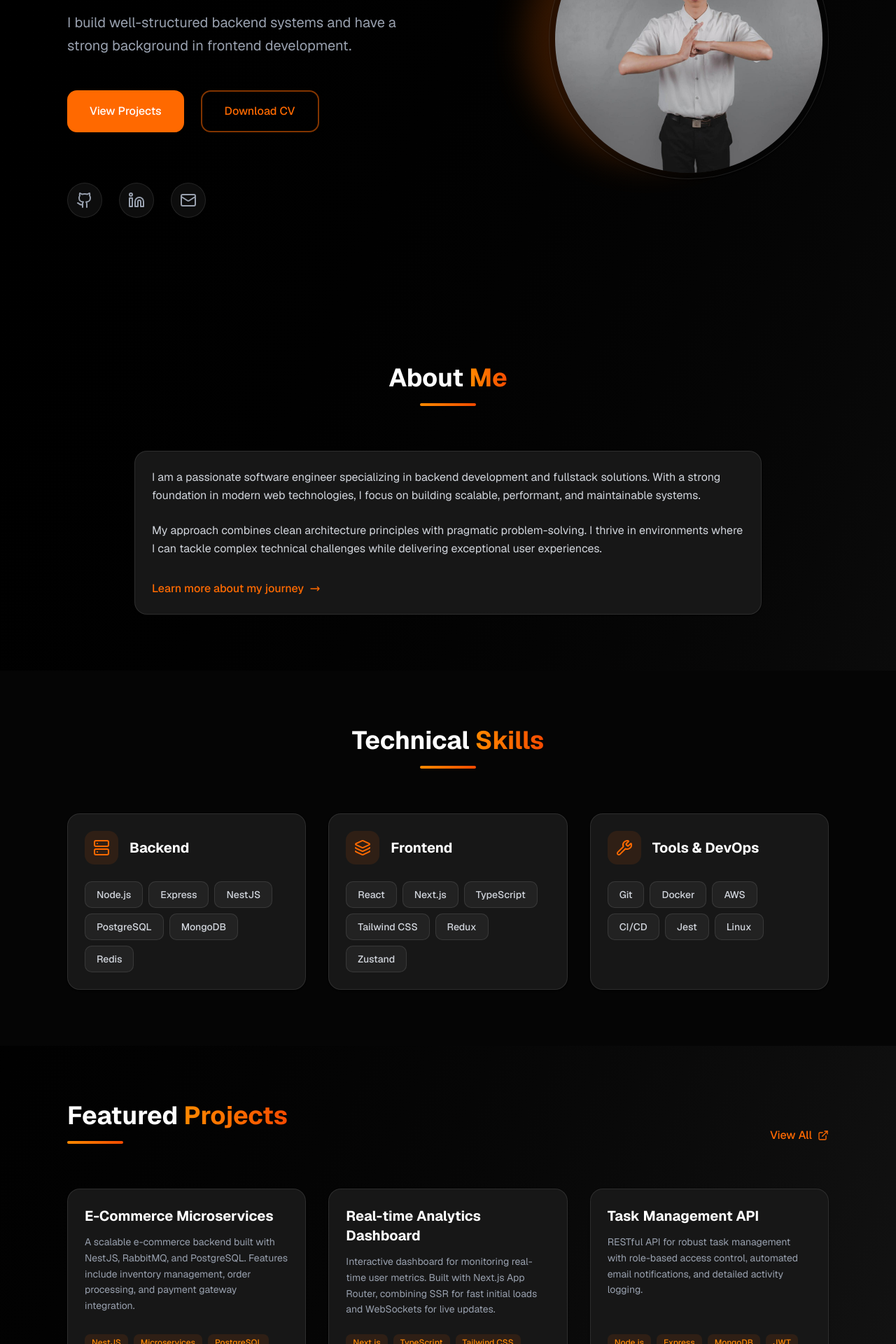
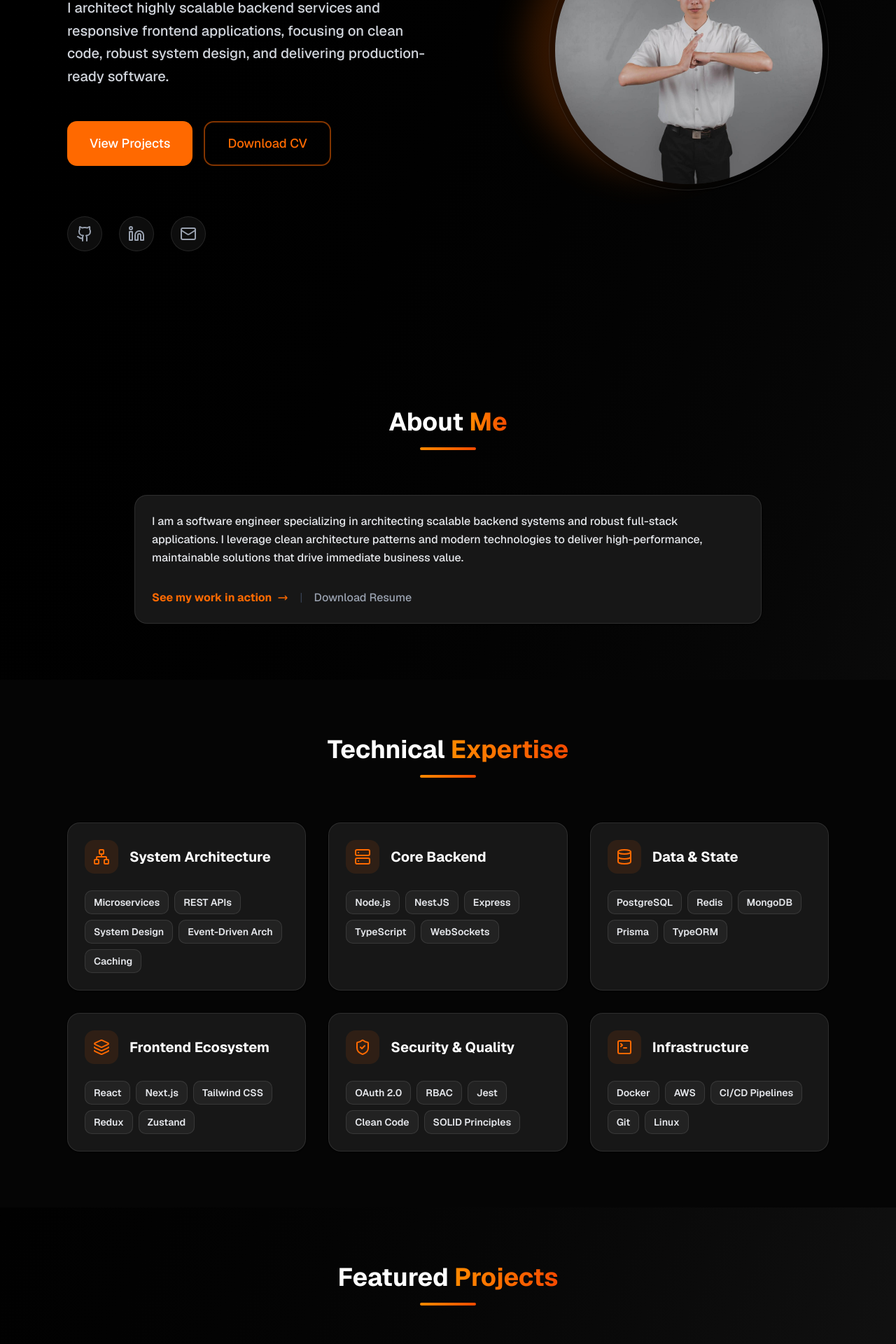
Before and after one commit to nuntawatt/Portfolio-NextJS, a Next.js app in the folder portfolio/: page / in a window 1280 px wide. Shown: the part 360-2280 px from the top of the page at 70% size. Built offline with nearby package versions, Linux system fonts and the light colour scheme.

Commit message:
feat: set up initial portfolio page structure with core sections, navigation, and global layout.

```diff
--- a/portfolio/src/app/layout.tsx
+++ b/portfolio/src/app/layout.tsx
@@ -12,8 +12,8 @@ const inter = Inter({
 });
 
 export const metadata: Metadata = {
-  title: "Mg | Fullstack Developer",
-  description: "Modern portfolio of Mg, Backend and Fullstack Developer",
+  title: "Portfolio",
+  description: "Modern portfolio of Morgorn, Backend and Fullstack Developer",
 };
 
 export default function RootLayout({
--- a/portfolio/src/features/portfolio/components/AboutSection.tsx
+++ b/portfolio/src/features/portfolio/components/AboutSection.tsx
@@ -3,7 +3,7 @@ import { Card } from '@/shared/components/Card';
 
 export function AboutSection() {
   return (
-    <section id="about" className="py-16 md:py-20 transition-colors duration-300">
+    <section id="about" className="scroll-mt-24 py-16 md:py-20 transition-colors duration-300">
       <div className="max-w-6xl mx-auto px-4 sm:px-6 lg:px-8">
         <div className="text-center mb-16">
           <h2 className="text-3xl md:text-4xl font-bold text-gray-900 dark:text-white mb-4 transition-colors">
@@ -13,20 +13,21 @@ export function AboutSection() {
         </div>
 
         <Card className="max-w-4xl mx-auto">
-          <div className="prose prose-lg dark:prose-invert max-w-none">
-            <p className="text-gray-700 dark:text-gray-300 leading-relaxed mb-6 transition-colors">
-              I am a passionate software engineer specializing in backend development and fullstack solutions. With a strong foundation in modern web technologies, I focus on building scalable, performant, and maintainable systems.
+          <div className="prose md:prose-lg dark:prose-invert max-w-none">
+            <p className="text-gray-800 dark:text-gray-200 leading-relaxed mb-6 font-medium transition-colors">
+              I am a software engineer specializing in architecting scalable backend systems and robust full-stack applications. I leverage clean architecture patterns and modern technologies to deliver high-performance, maintainable solutions that drive immediate business value.
             </p>
-            <p className="text-gray-700 dark:text-gray-300 leading-relaxed mb-6 transition-colors">
-              My approach combines clean architecture principles with pragmatic problem-solving. I thrive in environments where I can tackle complex technical challenges while delivering exceptional user experiences.
-            </p>
-            <div className="mt-8">
-              <button className="text-orange-600 dark:text-orange-500 font-medium hover:text-orange-700 dark:hover:text-orange-400 transition-colors flex items-center gap-2">
-                Learn more about my journey
+            <div className="mt-8 flex flex-wrap gap-2 sm:gap-4 items-center">
+              <a href="#projects" className="text-orange-600 dark:text-orange-500 font-bold hover:text-orange-700 dark:hover:text-orange-400 transition-colors flex items-center gap-2 whitespace-nowrap">
+                See my work in action
                 <svg className="w-4 h-4" fill="none" stroke="currentColor" viewBox="0 0 24 24">
                   <path strokeLinecap="round" strokeLinejoin="round" strokeWidth={2} d="M17 8l4 4m0 0l-4 4m4-4H3" />
                 </svg>
-              </button>
+              </a>
+              <span className="text-gray-300 dark:text-gray-700">|</span>
+              <a href="/resume.pdf" target="_blank" className="text-gray-600 dark:text-gray-400 font-medium hover:text-gray-900 dark:hover:text-white transition-colors">
+                Download Resume
+              </a>
             </div>
           </div>
         </Card>
--- a/portfolio/src/features/portfolio/components/ContactCTA.tsx
+++ b/portfolio/src/features/portfolio/components/ContactCTA.tsx
@@ -4,7 +4,7 @@ import { ArrowRight } from 'lucide-react';
 
 export function ContactCTA() {
   return (
-    <section id="contact" className="py-16 md:py-20 relative overflow-hidden bg-gray-100 dark:bg-white/[0.01] transition-colors duration-300">
+    <section id="contact" className="scroll-mt-24 py-16 md:py-20 relative overflow-hidden bg-gray-100 dark:bg-white/[0.01] transition-colors duration-300">
       <div className="absolute top-1/2 left-1/2 -translate-x-1/2 -translate-y-1/2 w-[800px] h-[400px] bg-orange-500/10 dark:bg-orange-600/10 blur-[150px] rounded-full -z-10 pointer-events-none"></div>
 
       <div className="max-w-5xl mx-auto px-4 sm:px-6 lg:px-8 text-center relative z-10">
--- a/portfolio/src/features/portfolio/components/Footer.tsx
+++ b/portfolio/src/features/portfolio/components/Footer.tsx
@@ -11,7 +11,7 @@ export function Footer() {
 
           <div className="flex-shrink-0">
             <a href="#" className="text-2xl font-bold text-gray-900 dark:text-white tracking-tighter transition-colors">
-              M<span className="text-orange-500">g</span>
+              Mor<span className="text-orange-500">gorn</span>
             </a>
           </div>
 
@@ -34,7 +34,7 @@ export function Footer() {
 
         <div className="mt-8 pt-8 border-t border-gray-200 dark:border-white/5 flex flex-col md:flex-row justify-between items-center gap-4 text-center md:text-left transition-colors">
           <p className="text-gray-500 dark:text-gray-500 text-sm">
-            &copy; {currentYear} Mg. All rights reserved.
+            &copy; {currentYear} Morgorn. All rights reserved.
           </p>
           <p className="text-gray-500 dark:text-gray-500 text-sm flex items-center justify-center gap-1">
             Crafted with <span className="text-orange-500">Next.js</span> & Tailwind CSS
--- a/portfolio/src/features/portfolio/components/HeroSection.tsx
+++ b/portfolio/src/features/portfolio/components/HeroSection.tsx
@@ -5,41 +5,40 @@ import { ProfileImage } from './ProfileImage';
 
 export function HeroSection() {
   return (
-    <section id="home" className="min-h-screen flex items-center pt-24 md:pt-28 pb-16 md:pb-20 overflow-hidden">
+    <section id="home" className="pt-28 md:pt-36 pb-20 md:pb-28 lg:pb-36 overflow-hidden relative">
       <div className="max-w-6xl mx-auto px-4 sm:px-6 lg:px-8 w-full relative">
-        <div className="grid grid-cols-1 lg:grid-cols-2 gap-16 lg:gap-12 items-center">
+        <div className="grid grid-cols-1 lg:grid-cols-2 gap-10 lg:gap-12 items-center">
 
           {/* Left Column - Text */}
-          <div className="space-y-10 z-10 order-2 lg:order-1">
-            <div className="space-y-6 text-center lg:text-left">
-              <h2 className="text-orange-500 font-semibold tracking-widest uppercase text-sm md:text-base flex items-center justify-center lg:justify-start gap-4">
-                <span className="w-12 h-[2px] bg-orange-500 inline-block drop-shadow-sm"></span>
+          <div className="space-y-8 lg:space-y-10 z-10 order-2 lg:order-1 px-4 md:px-12 lg:px-0">
+            <div className="space-y-5 lg:space-y-6 text-center lg:text-left">
+              <h2 className="text-orange-500 font-semibold tracking-widest uppercase text-xs sm:text-sm flex items-center justify-center lg:justify-start gap-3 lg:gap-4">
+                <span className="w-8 lg:w-12 h-[2px] bg-orange-500 inline-block drop-shadow-sm"></span>
                 Hello, Welcome
               </h2>
 
-              <h1 className="text-6xl md:text-5xl lg:text-7xl font-extrabold text-gray-900 dark:text-white tracking-tight leading-[1.1] transition-colors">
+              <h1 className="text-5xl md:text-6xl lg:text-7xl font-extrabold text-gray-900 dark:text-white tracking-tight leading-[1.1] transition-colors">
                 I'm <span className="text-orange-500 drop-shadow-md">Morgorn</span>
               </h1>
 
-              <h3 className="text-2xl md:text-3xl lg:text-4xl text-gray-700 dark:text-gray-300 font-semibold transition-colors">
+              <h3 className="text-xl md:text-2xl lg:text-4xl text-gray-700 dark:text-gray-300 font-semibold transition-colors">
                 Backend Developer
-                {/* Backend Developer & Fullstack */}
               </h3>
 
-              <p className="max-w-lg mx-auto lg:mx-0 text-gray-600 dark:text-gray-400 text-lg md:text-xl leading-relaxed transition-colors">
-                I build well-structured backend systems and have a strong background in frontend development.
+              <p className="max-w-lg lg:max-w-xl mx-auto lg:mx-0 text-gray-800 dark:text-gray-300 text-base md:text-lg lg:text-xl font-medium leading-relaxed transition-colors">
+                I architect highly scalable backend services and responsive frontend applications, focusing on clean code, robust system design, and delivering production-ready software.
               </p>
             </div>
 
-            <div className="flex flex-col sm:flex-row justify-center lg:justify-start gap-4 sm:gap-6 pt-2">
-              <Button variant="primary" className="w-full sm:w-auto text-lg px-8 py-4">View Projects</Button>
-              <Button variant="outline" className="w-full sm:w-auto text-lg px-8 py-4">Download CV</Button>
+            <div className="flex flex-col sm:flex-row justify-center lg:justify-start gap-4 pt-4 lg:pt-2">
+              <Button variant="primary" className="w-full sm:w-auto text-base lg:text-lg px-8 py-3.5 lg:py-4">View Projects</Button>
+              <Button variant="outline" className="w-full sm:w-auto text-base lg:text-lg px-8 py-3.5 lg:py-4">Download CV</Button>
             </div>
 
-            <div className="flex items-center justify-center lg:justify-start gap-6 pt-8">
-              <SocialLink href="https://github.com" icon={<Github className="w-6 h-6" />} />
-              <SocialLink href="https://linkedin.com" icon={<Linkedin className="w-6 h-6" />} />
-              <SocialLink href="mailto:hello@example.com" icon={<Mail className="w-6 h-6" />} />
+            <div className="flex items-center justify-center lg:justify-start gap-6 pt-4 lg:pt-8">
+              <SocialLink href="https://github.com/nuntawatt?tab=repositories" icon={<Github className="w-5 h-5 lg:w-6 lg:h-6" />} />
+              <SocialLink href="https://linkedin.com" icon={<Linkedin className="w-5 h-5 lg:w-6 lg:h-6" />} />
+              <SocialLink href="mailto:hello@example.com" icon={<Mail className="w-5 h-5 lg:w-6 lg:h-6" />} />
             </div>
           </div>
 
@@ -56,7 +55,7 @@ function SocialLink({ href, icon }: { href: string; icon: React.ReactNode }) {
       href={href}
       target="_blank"
       rel="noreferrer"
-      className="text-gray-500 dark:text-gray-400 hover:text-orange-500 transition-colors hover:-translate-y-1 transform duration-300 p-3 bg-white/50 dark:bg-white/5 backdrop-blur-sm border border-gray-200 dark:border-white/10 rounded-full shadow-sm hover:shadow-orange-500/20"
+      className="text-gray-500 dark:text-gray-400 hover:text-orange-500 transition-colors hover:-translate-y-1 transform duration-300 p-2.5 lg:p-3 bg-white/50 dark:bg-white/5 backdrop-blur-sm border border-gray-200 dark:border-white/10 rounded-full shadow-sm hover:shadow-orange-500/20"
     >
       {icon}
     </a>
--- a/portfolio/src/features/portfolio/components/ProjectsSection.tsx
+++ b/portfolio/src/features/portfolio/components/ProjectsSection.tsx
@@ -4,23 +4,23 @@ import { ExternalLink, Github } from 'lucide-react';
 
 const projects = [
   {
-    title: 'E-Commerce Microservices',
-    description: 'A scalable e-commerce backend built with NestJS, RabbitMQ, and PostgreSQL. Features include inventory management, order processing, and payment gateway integration.',
-    tags: ['NestJS', 'Microservices', 'PostgreSQL', 'RabbitMQ', 'Docker'],
+    title: 'Scalable E-Commerce Microservices',
+    description: 'Architected a distributed e-commerce backend utilizing NestJS and RabbitMQ to process high-volume transactions concurrently. Improved order processing speed and system resilience through decoupled event-driven services and strict PostgreSQL data modeling.',
+    tags: ['NestJS', 'RabbitMQ', 'PostgreSQL', 'Microservices', 'Docker'],
     githubUrl: '#',
     liveUrl: '#'
   },
   {
-    title: 'Real-time Analytics Dashboard',
-    description: 'Interactive dashboard for monitoring real-time user metrics. Built with Next.js App Router, combining SSR for fast initial loads and WebSockets for live updates.',
-    tags: ['Next.js', 'TypeScript', 'Tailwind CSS', 'Socket.io', 'Redis'],
+    title: 'Real-Time Telemetry Dashboard',
+    description: 'Engineered a highly responsive enterprise dashboard using Next.js and WebSockets to deliver live analytic streams. Optimized data aggregation caching with Redis, reducing database load by 60% and guaranteeing sub-second UI update latency.',
+    tags: ['Next.js', 'TypeScript', 'Redis', 'Socket.io', 'System Optimization'],
     githubUrl: '#',
     liveUrl: '#'
   },
   {
-    title: 'Task Management API',
-    description: 'RESTful API for robust task management with role-based access control, automated email notifications, and detailed activity logging.',
-    tags: ['Node.js', 'Express', 'MongoDB', 'JWT', 'SendGrid'],
+    title: 'Enterprise Workflow API',
+    description: 'Developed a secure, production-ready REST API featuring granular Role-Based Access Control (RBAC) and automated background notification workers. Ensured zero-downtime deployments and 100% data integrity through comprehensive testing and logging.',
+    tags: ['Node.js', 'Express', 'MongoDB', 'RBAC', 'Workers'],
     githubUrl: '#',
     liveUrl: '#'
   }
@@ -28,19 +28,13 @@ const projects = [
 
 export function ProjectsSection() {
   return (
-    <section id="projects" className="py-16 md:py-20 transition-colors duration-300">
+    <section id="projects" className="scroll-mt-24 py-16 md:py-20 transition-colors duration-300">
       <div className="max-w-6xl mx-auto px-4 sm:px-6 lg:px-8">
-        <div className="flex justify-between items-end mb-12 md:mb-16">
-          <div>
-            <h2 className="text-3xl md:text-4xl font-bold text-gray-900 dark:text-white mb-4 transition-colors">
-              Featured <span className="text-gradient">Projects</span>
-            </h2>
-            <div className="w-20 h-1 bg-gradient-to-r from-orange-400 to-orange-600 rounded-full"></div>
-          </div>
-          <a href="#" className="hidden md:flex items-center gap-2 text-orange-600 dark:text-orange-500 font-medium hover:text-orange-700 dark:hover:text-orange-400 transition-colors">
-            View All
-            <ExternalLink className="w-4 h-4" />
-          </a>
+        <div className="text-center mb-12 md:mb-16">
+          <h2 className="text-3xl md:text-4xl font-bold text-gray-900 dark:text-white mb-4 transition-colors">
+            Featured <span className="text-gradient">Projects</span>
+          </h2>
+          <div className="w-20 h-1 bg-gradient-to-r from-orange-400 to-orange-600 mx-auto rounded-full"></div>
         </div>
 
         <div className="grid grid-cols-1 sm:grid-cols-2 lg:grid-cols-3 gap-8">
@@ -50,7 +44,7 @@ export function ProjectsSection() {
                 <h3 className="text-xl font-bold text-gray-900 dark:text-white mb-3 group-hover:text-orange-600 dark:group-hover:text-orange-500 transition-colors">
                   {project.title}
                 </h3>
-                <p className="text-gray-600 dark:text-gray-400 text-sm leading-relaxed mb-6 transition-colors">
+                <p className="text-gray-700 dark:text-gray-300 text-sm leading-relaxed mb-6 font-medium transition-colors">
                   {project.description}
                 </p>
               </div>
@@ -60,34 +54,23 @@ export function ProjectsSection() {
                   {project.tags.map((tag, tagIndex) => (
                     <span
                       key={tagIndex}
-                      className="text-xs font-medium text-orange-600 dark:text-orange-400 bg-orange-100 dark:bg-orange-500/10 px-2.5 py-1 rounded-md"
+                      className="text-xs font-bold text-orange-700 dark:text-orange-400 bg-orange-100 dark:bg-orange-500/10 border border-orange-200 dark:border-orange-500/20 px-2.5 py-1 rounded-md"
                     >
                       {tag}
                     </span>
                   ))}
                 </div>
 
-                <div className="flex gap-4 pt-4 border-t border-gray-200 dark:border-white/10 transition-colors">
-                  <a href={project.githubUrl} className="text-gray-500 dark:text-gray-400 hover:text-gray-900 dark:hover:text-white transition-colors flex items-center gap-2 text-sm font-medium">
+                <div className="flex gap-5 pt-4 border-t border-gray-200 dark:border-white/10 transition-colors">
+                  <a href={project.githubUrl} className="text-gray-500 dark:text-gray-400 hover:text-gray-900 dark:hover:text-white transition-colors flex items-center gap-2 text-sm font-bold">
                     <Github className="w-4 h-4" />
-                    Code
-                  </a>
-                  <a href={project.liveUrl} className="text-gray-500 dark:text-gray-400 hover:text-gray-900 dark:hover:text-white transition-colors flex items-center gap-2 text-sm font-medium">
-                    <ExternalLink className="w-4 h-4" />
-                    Live Demo
+                    Source
                   </a>
                 </div>
               </div>
             </Card>
           ))}
         </div>
-
-        <div className="mt-10 text-center md:hidden">
-          <a href="#" className="inline-flex items-center gap-2 text-orange-600 dark:text-orange-500 font-medium hover:text-orange-700 dark:hover:text-orange-400 transition-colors">
-            View All Projects
-            <ExternalLink className="w-4 h-4" />
-          </a>
-        </div>
       </div>
     </section>
   );
--- a/portfolio/src/features/portfolio/components/SkillsSection.tsx
+++ b/portfolio/src/features/portfolio/components/SkillsSection.tsx
@@ -1,32 +1,47 @@
 import React from 'react';
 import { Card } from '@/shared/components/Card';
-import { Layers, Server, Wrench } from 'lucide-react';
+import { Database, Layers, Network, Server, ShieldCheck, TerminalSquare } from 'lucide-react';
 
 const skills = [
   {
-    title: 'Backend',
-    icon: <Server className="w-6 h-6 text-orange-500" />,
-    items: ['Node.js', 'Express', 'NestJS', 'PostgreSQL', 'MongoDB', 'Redis']
+    title: 'System Architecture',
+    icon: <Network className="w-6 h-6 text-orange-500" />,
+    items: ['Microservices', 'REST APIs', 'System Design', 'Event-Driven Arch', 'Caching']
   },
   {
-    title: 'Frontend',
-    icon: <Layers className="w-6 h-6 text-orange-500" />,
-    items: ['React', 'Next.js', 'TypeScript', 'Tailwind CSS', 'Redux', 'Zustand']
+    title: 'Core Backend',
+    icon: <Server className="w-6 h-6 text-orange-500" />,
+    items: ['Node.js', 'NestJS', 'Express', 'TypeScript', 'WebSockets']
   },
   {
-    title: 'Tools & DevOps',
-    icon: <Wrench className="w-6 h-6 text-orange-500" />,
-    items: ['Git', 'Docker', 'AWS', 'CI/CD', 'Jest', 'Linux']
+    title: 'Data & State',
+    icon: <Database className="w-6 h-6 text-orange-500" />,
+    items: ['PostgreSQL', 'Redis', 'MongoDB', 'Prisma', 'TypeORM']
+  },
+  {
+    title: 'Frontend Ecosystem',
+    icon: <Layers className="w-6 h-6 text-orange-500" />,
+    items: ['React', 'Next.js', 'Tailwind CSS', 'Redux', 'Zustand']
+  },
+  {
+    title: 'Security & Quality',
+    icon: <ShieldCheck className="w-6 h-6 text-orange-500" />,
+    items: ['OAuth 2.0', 'RBAC', 'Jest', 'Clean Code', 'SOLID Principles']
+  },
+  {
+    title: 'Infrastructure',
+    icon: <TerminalSquare className="w-6 h-6 text-orange-500" />,
+    items: ['Docker', 'AWS', 'CI/CD Pipelines', 'Git', 'Linux']
   }
 ];
 
 export function SkillsSection() {
   return (
-    <section id="skills" className="py-16 md:py-20 bg-gray-50 dark:bg-[#050505] transition-colors duration-300">
+    <section id="skills" className="scroll-mt-24 py-16 md:py-20 bg-gray-50 dark:bg-[#050505] transition-colors duration-300">
       <div className="max-w-6xl mx-auto px-4 sm:px-6 lg:px-8">
         <div className="text-center mb-16">
           <h2 className="text-3xl md:text-4xl font-bold text-gray-900 dark:text-white mb-4 transition-colors">
-            Technical <span className="text-gradient">Skills</span>
+            Technical <span className="text-gradient">Expertise</span>
           </h2>
           <div className="w-20 h-1 bg-gradient-to-r from-orange-400 to-orange-600 mx-auto rounded-full"></div>
         </div>
@@ -47,7 +62,7 @@ export function SkillsSection() {
                 {skillGroup.items.map((item, itemIndex) => (
                   <span
                     key={itemIndex}
-                    className="px-4 py-2 text-sm font-medium text-gray-700 dark:text-gray-300 bg-white dark:bg-white/5 border border-gray-200 dark:border-white/10 rounded-lg hover:border-orange-500/50 dark:hover:border-orange-500/50 hover:text-orange-600 dark:hover:text-orange-400 transition-colors"
+                    className="px-3 py-1.5 text-sm font-semibold text-gray-800 dark:text-gray-200 bg-white dark:bg-white/5 border border-gray-200 dark:border-white/10 rounded-lg transition-colors"
                   >
                     {item}
                   </span>
--- a/portfolio/src/shared/components/Button.tsx
+++ b/portfolio/src/shared/components/Button.tsx
@@ -6,7 +6,7 @@ export interface ButtonProps extends ButtonHTMLAttributes<HTMLButtonElement> {
 }
 
 export function Button({ variant = 'primary', className = '', children, ...props }: ButtonProps) {
-  const baseStyles = 'inline-flex items-center justify-center rounded-xl font-medium transition duration-300 ease-out hover:-translate-y-1 hover:scale-[1.02] shadow-sm';
+  const baseStyles = 'inline-flex items-center justify-center rounded-xl font-medium transition duration-300 ease-out hover:-translate-y-1 hover:scale-[1.02] shadow-sm cursor-pointer';
 
   const variants = {
     primary: 'bg-orange-500 text-white hover:bg-orange-600 hover:shadow-lg hover:shadow-orange-500/10',
--- a/portfolio/src/shared/components/Card.tsx
+++ b/portfolio/src/shared/components/Card.tsx
@@ -9,7 +9,7 @@ export function Card({ children, hoverEffect = false, className = '', ...props }
   const baseStyles = 'bg-white dark:bg-neutral-900 border border-gray-200 dark:border-white/10 rounded-2xl p-6 shadow-sm';
 
   const hoverStyles = hoverEffect
-    ? 'transition duration-300 ease-out hover:-translate-y-1 hover:scale-[1.02] hover:shadow-lg hover:shadow-orange-500/10 hover:border-orange-500/30'
+    ? 'transition duration-300 ease-out hover:-translate-y-1 hover:scale-[1.02] hover:shadow-lg hover:shadow-orange-500/10 hover:border-orange-500/30 cursor-pointer'
     : 'transition-colors duration-300 ease-out';
 
   return (
```
Also changed, not shown: portfolio/src/features/portfolio/components/Navbar.tsx (+106 -19 lines), portfolio/src/features/portfolio/components/ProfileImage.tsx (+4 -14 lines).
